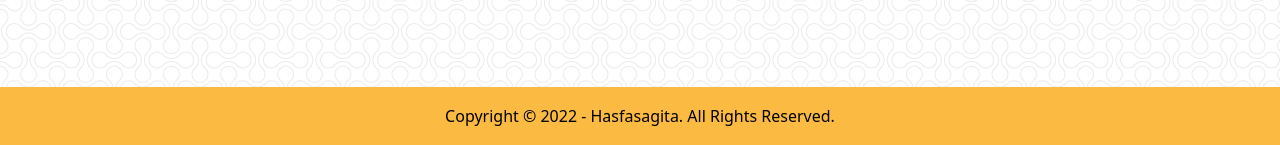
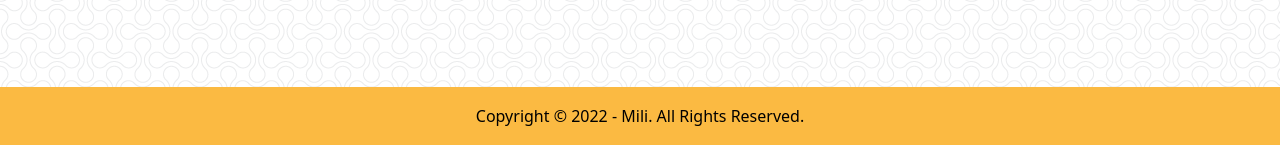
Before and after one commit to milirohmaini/uts_sm3, a Django app: page / in a window 1280 px wide. Shown: the part 1464-1609 px from the top of the page. Run offline with Django 4.2, Linux system fonts and the light colour scheme.

Commit message:
project 12232

```diff
--- a/fakultas/templates/faperta.html
+++ b/fakultas/templates/faperta.html
@@ -170,7 +170,7 @@
     <!-- footer -->
 <footer style="background:#fbba42; color:rgb(0, 0, 0); padding: 1px; text-align:center;">
   <p>
-  <p>Copyright © 2022 - Hasfasagita. All Rights Reserved.</p>
+  <p>Copyright © 2022 - Mili. All Rights Reserved.</p>
 </footer>
 <!-- akhir footer -->
 
--- a/fakultas/templates/feb.html
+++ b/fakultas/templates/feb.html
@@ -169,7 +169,7 @@
     <!-- footer -->
 <footer style="background:#fbba42; color:rgb(0, 0, 0); padding: 1px; text-align:center;">
   <p>
-  <p>Copyright © 2022 - Hasfasagita. All Rights Reserved.</p>
+  <p>Copyright © 2022 - Mili. All Rights Reserved.</p>
 </footer>
 <!-- akhir footer -->
 
--- a/fakultas/templates/fh.html
+++ b/fakultas/templates/fh.html
@@ -169,7 +169,7 @@
     <!-- footer -->
 <footer style="background:#fbba42; color:rgb(0, 0, 0); padding: 1px; text-align:center;">
   <p>
-  <p>Copyright © 2022 - Hasfasagita. All Rights Reserved.</p>
+  <p>Copyright © 2022 - Mili. All Rights Reserved.</p>
 </footer>
 <!-- akhir footer -->
 
--- a/fakultas/templates/fisip.html
+++ b/fakultas/templates/fisip.html
@@ -169,7 +169,7 @@
     <!-- footer -->
 <footer style="background:#fbba42; color:rgb(0, 0, 0); padding: 1px; text-align:center;">
   <p>
-  <p>Copyright © 2022 - Hasfasagita. All Rights Reserved.</p>
+  <p>Copyright © 2022 - Mili. All Rights Reserved.</p>
 </footer>
 <!-- akhir footer -->
 
--- a/fakultas/templates/fk.html
+++ b/fakultas/templates/fk.html
@@ -169,7 +169,7 @@
     <!-- footer -->
 <footer style="background:#fbba42; color:rgb(0, 0, 0); padding: 1px; text-align:center;">
   <p>
-  <p>Copyright © 2022 - Hasfasagita. All Rights Reserved.</p>
+  <p>Copyright © 2022 - Mili. All Rights Reserved.</p>
 </footer>
 <!-- akhir footer -->
 
--- a/fakultas/templates/fkip.html
+++ b/fakultas/templates/fkip.html
@@ -176,7 +176,7 @@
     <!-- footer -->
 <footer style="background:#fbba42; color:rgb(0, 0, 0); padding: 1px; text-align:center;">
   <p>
-  <p>Copyright © 2022 - Hasfasagita. All Rights Reserved.</p>
+  <p>Copyright © 2022 - Mili. All Rights Reserved.</p>
 </footer>
 <!-- akhir footer -->
 
--- a/fakultas/templates/ft.html
+++ b/fakultas/templates/ft.html
@@ -169,7 +169,7 @@
     <!-- footer -->
 <footer style="background:#fbba42; color:rgb(0, 0, 0); padding: 1px; text-align:center;">
   <p>
-  <p>Copyright © 2022 - Hasfasagita. All Rights Reserved.</p>
+  <p>Copyright © 2022 - Mili. All Rights Reserved.</p>
 </footer>
 <!-- akhir footer -->
 
--- a/fakultas/templates/index.html
+++ b/fakultas/templates/index.html
@@ -150,7 +150,7 @@
     <!-- footer -->
 <footer style="background:#fbba42; color:rgb(0, 0, 0); padding: 1px; text-align:center;">
   <p>
-  <p>Copyright © 2022 - Hasfasagita. All Rights Reserved.</p>
+  <p>Copyright © 2022 - Mili. All Rights Reserved.</p>
 </footer>
 <!-- akhir footer -->
 
--- a/fakultas/templates/maknalambang.html
+++ b/fakultas/templates/maknalambang.html
@@ -155,7 +155,7 @@
     <!-- footer -->
 <footer style="background:#fbba42; color:rgb(0, 0, 0); padding: 1px; text-align:center;">
   <p>
-  <p>Copyright © 2022 - Hasfasagita. All Rights Reserved.</p>
+  <p>Copyright © 2022 - Mili. All Rights Reserved.</p>
 </footer>
 <!-- akhir footer -->
 
--- a/fakultas/templates/pascasarjana.html
+++ b/fakultas/templates/pascasarjana.html
@@ -169,7 +169,7 @@
     <!-- footer -->
 <footer style="background:#fbba42; color:rgb(0, 0, 0); padding: 1px; text-align:center;">
   <p>
-  <p>Copyright © 2022 - Hasfasagita. All Rights Reserved.</p>
+  <p>Copyright © 2022 - Mili. All Rights Reserved.</p>
 </footer>
 <!-- akhir footer -->
 
--- a/fakultas/templates/selayangpandang.html
+++ b/fakultas/templates/selayangpandang.html
@@ -156,7 +156,7 @@
     <!-- footer -->
 <footer style="background:#fbba42; color:rgb(0, 0, 0); padding: 1px; text-align:center;">
   <p>
-  <p>Copyright © 2022 - Hasfasagita. All Rights Reserved.</p>
+  <p>Copyright © 2022 - Mili. All Rights Reserved.</p>
 </footer>
 <!-- akhir footer -->
 
--- a/fakultas/templates/strukturorganisasi.html
+++ b/fakultas/templates/strukturorganisasi.html
@@ -151,7 +151,7 @@
     <!-- footer -->
 <footer style="background:#fbba42; color:rgb(0, 0, 0); padding: 1px; text-align:center;">
   <p>
-  <p>Copyright © 2022 - Hasfasagita. All Rights Reserved.</p>
+  <p>Copyright © 2022 - Mili. All Rights Reserved.</p>
 </footer>
 <!-- akhir footer -->
 
--- a/fakultas/templates/visidanmisi.html
+++ b/fakultas/templates/visidanmisi.html
@@ -175,7 +175,7 @@
     <!-- footer -->
 <footer style="background:#fbba42; color:rgb(0, 0, 0); padding: 1px; text-align:center;">
   <p>
-  <p>Copyright © 2022 - Hasfasagita. All Rights Reserved.</p>
+  <p>Copyright © 2022 - Mili. All Rights Reserved.</p>
 </footer>
 <!-- akhir footer -->
 
```
